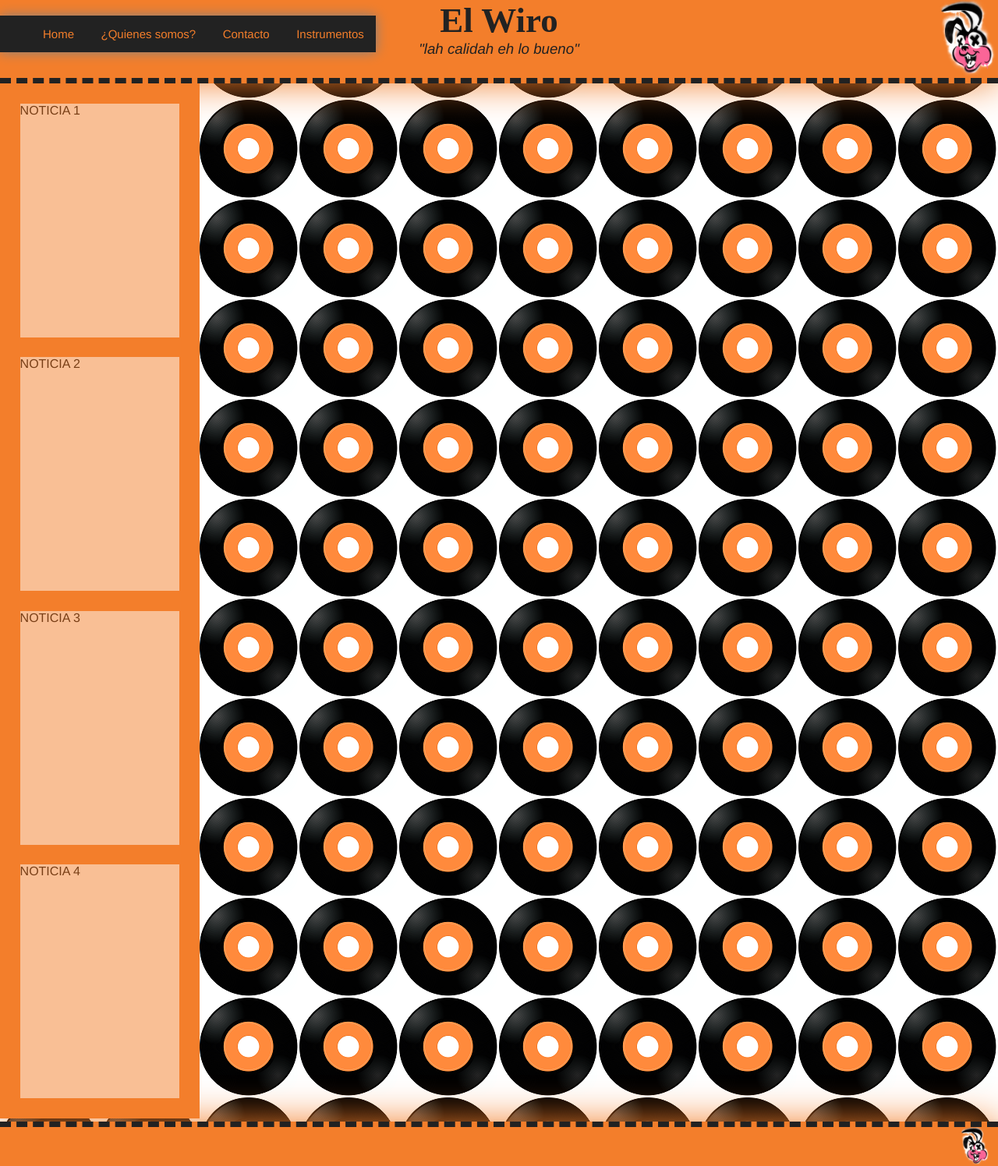
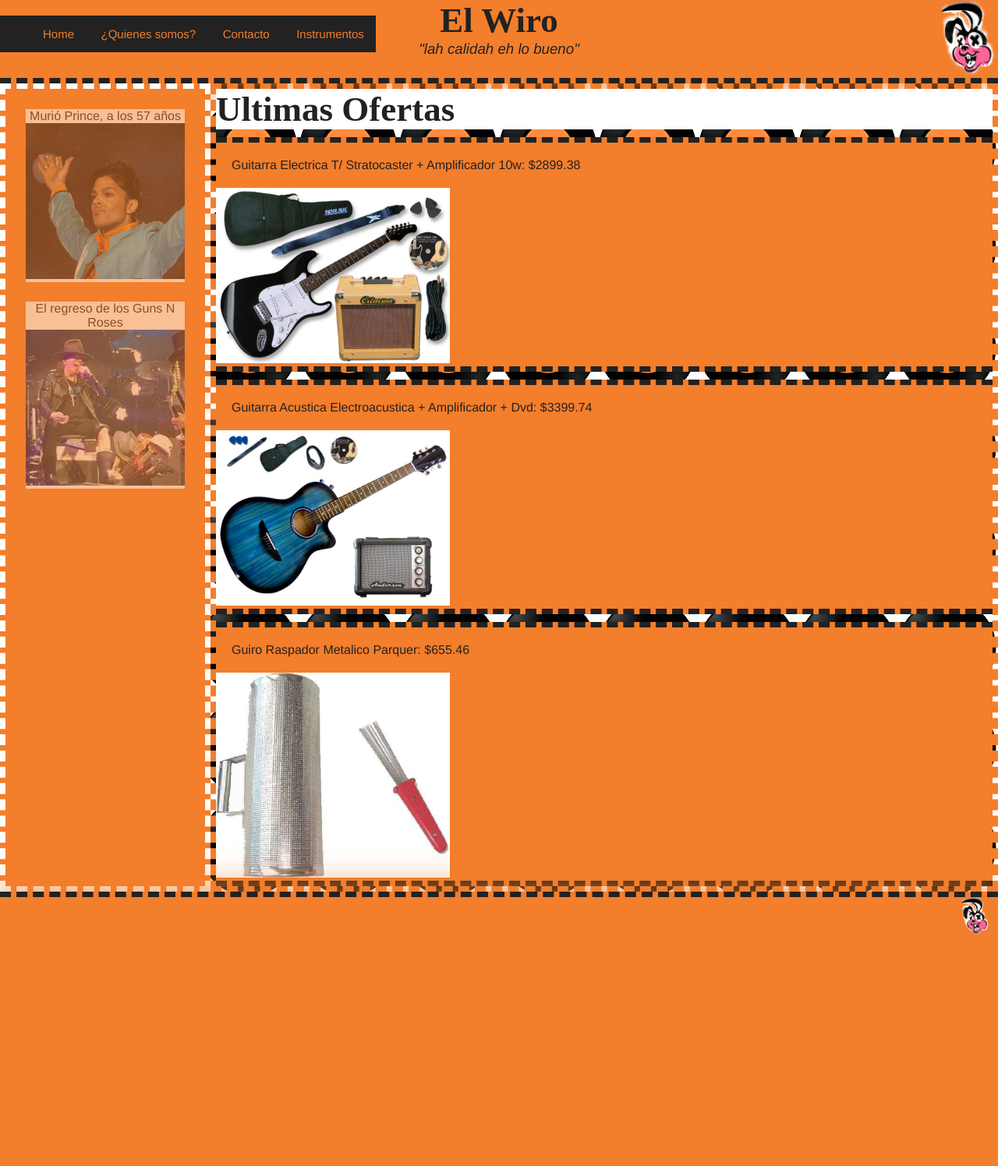
Before and after one commit to Unicen-Tuari/fcristobal, a PHP site: page /Home.html in a window 1280 px wide. Shown: the whole page at 78% size. After the commit the page ends 1199 px from the top, so only its background shows below. Run offline with PHP 8.4, Linux system fonts and the light colour scheme.

Commit message:
closes #1, closes #8; terminada pagina de inicio

```diff
--- a/pagina/Home.html
+++ b/pagina/Home.html
@@ -14,24 +14,43 @@
       <li><a href="Instrumentos.html">Instrumentos</a></li>
     </ul>
   </div>
-  <div class="encabezado">
+  <div class="encabezado fondonaranja">
     <div class="titulo">
       <h1>El Wiro</h1>
       <h3>"lah calidah eh lo bueno"</h3>
     </div>
     <img src="imagenes/AAF.png" alt="AAF" />
   </div>
-  <div class="noticias">
-    <div class="noticia">NOTICIA 1</div>
-    <div class="noticia">NOTICIA 2</div>
-    <div class="noticia">NOTICIA 3</div>
-    <div class="noticia">NOTICIA 4</div>
-  </div>
   <div class="central">
-
-  </div>
-  <div class="footer">
-    <img src="imagenes/AAF.png" alt="AAF" />
-  </div>
-</body>
-</html>
+    <div class="noticias fondonaranja">
+      <div class="noticia"><a href="http://www.rollingstone.com.ar/1891449-murio-prince-a-los-57-anos">
+        <span>Murió Prince, a los 57 años</span>
+        <img src="imagenes/noticias/prince.jpg" alt="murioprince" />
+      </div></a>
+      <div class="noticia">
+        <a href="http://www.rollingstone.com.ar/1888273-los-cinco-grandes-momentos-del-regreso-de-guns-n-roses">
+          <span>El regreso de los Guns N Roses</span>
+          <img src="imagenes/noticias/gansosrosa.jpg" alt="gansosrosa" /></a>
+        </div>
+      </div>
+      <div class="ofertas">
+        <h1>Ultimas Ofertas</h1>
+        <div class="oferta fondonaranja">
+          <span>Guitarra Electrica T/ Stratocaster + Amplificador 10w: $2899.38</span>
+          <img src="imagenes/combo_electrica.jpg" alt="comboelectrica" />
+        </div>
+        <div class="oferta fondonaranja">
+          <span>Guitarra Acustica Electroacustica + Amplificador + Dvd: $3399.74</span>
+          <img src="imagenes/combo_acustica.jpg" alt="comboacustica" />
+        </div>
+        <div class="oferta fondonaranja">
+          <span>Guiro Raspador Metalico Parquer: $655.46</span>
+          <img src="imagenes/combo_wiro.jpg" alt="combowiro" />
+        </div>
+      </div>
+    </div>
+    <div class="footer fondonaranja">
+      <img src="imagenes/AAF.png" alt="AAF" />
+    </div>
+  </body>
+  </html>
--- a/pagina/css/style.css
+++ b/pagina/css/style.css
@@ -2,18 +2,26 @@ body{
   margin: 0px;
   font-family: proxima-nova,"Helvetica Neue",Helvetica,Arial,sans-serif;
   background-image: url("VINILO.png");
+  color: #222222;
 }
+
+.categorias, .barraNav, .categorias li input {
+  background-color: #222222;
+}
+
+.categorias input{
+  border: 0px;
+}
+
 
 .barraNav{
   z-index: 1;
   top: 20px;
   overflow: hidden;
-  background-color: #222222;
-  box-shadow: 0px 0px 15px gray;
   position: fixed;
 }
 
-.barraNav ul{
+.barraNav ul, .categorias ul{
   margin: 0px;
 }
 
@@ -21,13 +29,12 @@ body{
   display: inline-block;
 }
 
-.barraNav li:hover{
+.barraNav li:hover, .categorias input:hover{
   margin: 0px;
   background-color: #555555;
-  color: black;
 }
 
-.barraNav li a{
+.barraNav a, .categorias input, .categorias a{
   display: block;
   color: #F37E2B;
   text-decoration: none;
@@ -37,7 +44,6 @@ body{
 
 .encabezado {
   text-align: center;
-  overflow: hidden;
   height: 100px;
   border-bottom: 7px dashed #222222;
 }
@@ -52,7 +58,7 @@ body{
   display: inline-block;;
 }
 
-.titulo h1{
+h1{
   font-family: 'Trocchi', serif;
   font-size: 45px;
 }
@@ -62,21 +68,23 @@ body{
   font-style: italic;
 }
 
-.titulo h1, h3{
-  color: #222222;
+h1, h3{
   margin: 0px;
 }
 
+.fondonaranja{
+  background-color: #F37E2B;
+}
+
 .footer, .encabezado{
-    box-shadow: 0px 0px 50px #F37E2B;
-    width: 100%;
-    background-color: #F37E2B;
+  box-shadow: 0px 0px 50px #F37E2B;
 }
 
 .footer {
   height: 50px;
   border-top: 7px dashed #222222;
   bottom: 0px;
+  position: relative;
 }
 
 .footer img{
@@ -88,23 +96,120 @@ body{
 
 .noticias {
   width: 20%;
-  height: 100%;
-  display: inline-block;
-  background-color: #F37E2B;
+  border: 7px dashed white;
+}
+
+.noticias a {
+  text-decoration: none;
+  color: #222222;
 }
 
 .noticia{
+  text-align: center;
   margin: 10%;
   overflow: hidden;
-  height: 300px;
   width: 80%;
   background-color: white;
   opacity: 0.5;
 }
 
-.central {
-  height: 100%;
+.noticia:hover{
+  opacity: 1;
+}
+
+.ofertas{
+  width: 80%;
+  border: 7px dashed #F37E2B;
+}
+
+.oferta{
+  border-bottom: 7px dashed #222222;
+  border-top: 7px dashed #222222;
+  margin-top: 10px;
+}
+
+.oferta img, .noticia img{
+  width: 300px;
+}
+
+.oferta span{
+  display: block;
+  padding: 20px;
+  white-space: pre-wrap;
+}
+
+.central{
+  min-height: 503px;
+  display: flex;
+}
+
+.ofertas h1{
   background-color: white;
-  opacity: 0.7;
-  display: inline-block;
 }
+
+.categorias{
+  margin: 0px;
+}
+
+.categorias li{
+  list-style-type: none;
+  margin: 0px;
+}
+
+.categorias input{
+  width: 300px;
+  list-style-type: none;
+}
+
+.tablainst, .instrumento {
+  display: none;
+}
+
+.categorias ul{
+  padding: 0px;
+}
+
+.instrumento {
+  padding: 20px;
+  background-color: white;
+}
+
+.instrumento li{
+  margin: 10px;
+  list-style-type: none;
+}
+
+.instrumento a{
+  padding: 20px;
+  text-decoration: none;
+  color: #222222;
+  display: block;
+}
+
+.instrumento a:hover{
+  background-color: #F37E2B;
+}
+
+.central form input{
+  display: block;
+  margin: 20px;
+}
+
+.central form{
+  padding: 20px;
+}
+
+.QS {
+  text-align: center;
+  width: 100%;
+  background-color: white;
+}
+
+.QS img{
+  width: 700px;
+  float: left;
+}
+
+.QS p{
+  white-space: pre-wrap;
+}
```
Also changed, not shown: pagina/imagenes/combo_acustica.jpg (added), pagina/imagenes/combo_electrica.jpg (added), pagina/imagenes/combo_wiro.jpg (added), pagina/imagenes/noticias/gansosrosa.jpg (added), pagina/imagenes/noticias/prince.jpg (added), pagina/imagenes/wallpaper.jpg (deleted).
